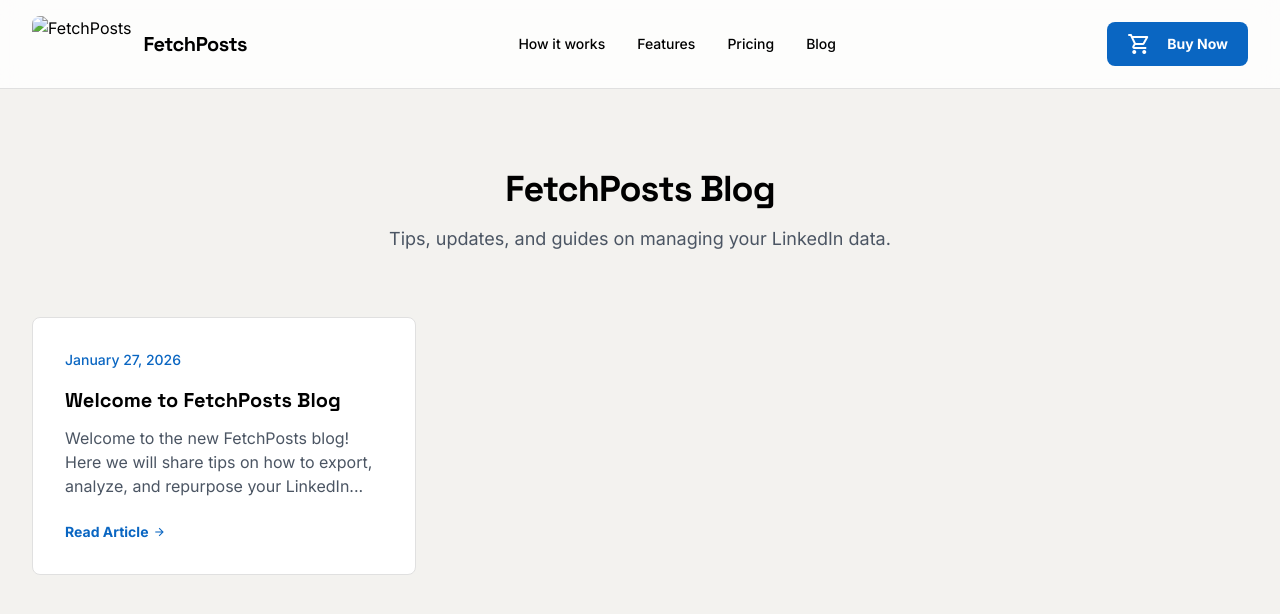
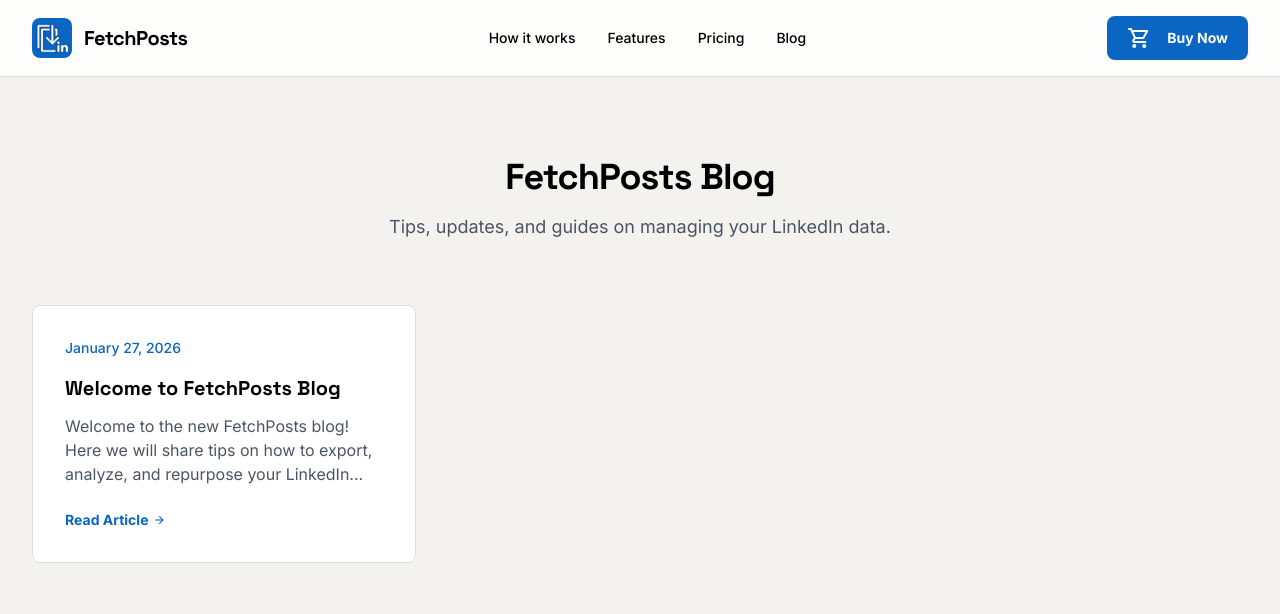
Before and after one commit to Kuziomkin/fetchposts_landing, a Jekyll site: the page built from blog/index.html, in a window 1280 px wide and 900 px high. Shown: the top 614 px of the window. Built offline with Jekyll 4.4.1, drawn with Linux system fonts in a browser that asks for light colours; nearby versions of some CDN libraries.

Commit message:
Fixed navigations

```diff
--- a/_layouts/default.html
+++ b/_layouts/default.html
@@ -5,7 +5,7 @@
     <meta charset="utf-8" />
     <meta content="width=device-width, initial-scale=1.0" name="viewport" />
     {% seo %}
-    <link rel="icon" type="image/png" href="{{ " /assets/FetchPosts_logo_v2.1.png" | relative_url }}" />
+    <link rel="icon" type="image/png" href="{{ '/assets/FetchPosts_logo_v2.1.png' | relative_url }}" />
     <!-- Fonts -->
     <link href="https://fonts.googleapis.com" rel="preconnect" />
     <link crossorigin="" href="https://fonts.gstatic.com" rel="preconnect" />
@@ -72,21 +72,25 @@
         class="sticky top-0 z-50 w-full border-b border-border-light dark:border-border-dark bg-surface-light/80 dark:bg-surface-dark/80 backdrop-blur-md">
         <div class="mx-auto flex max-w-7xl items-center justify-between px-6 py-4 lg:px-8">
             <div class="flex items-center gap-3">
-                <a href="/" class="flex items-center gap-3">
-                    <img src="{{ " /assets/FetchPosts_logo_v2.1.png" | relative_url }}" alt="FetchPosts"
-                        class="h-14 w-auto rounded-lg" />
+                <a href="{{ '/' | relative_url }}" class="flex items-center gap-3">
+                    <img src="{{ '/assets/FetchPosts_logo_v2.1.png' | relative_url }}" alt="FetchPosts"
+                        class="h-10 w-auto rounded-lg" />
                     <h1 class="font-display text-xl font-bold tracking-tight text-black dark:text-white">FetchPosts</h1>
                 </a>
             </div>
             <nav class="hidden md:flex gap-8">
-                <a class="text-sm font-medium hover:text-primary transition-colors" href="/#how-it-works">How it
+                <a class="text-sm font-medium hover:text-primary transition-colors"
+                    href="{{ '/#how-it-works' | relative_url }}">How it
                     works</a>
-                <a class="text-sm font-medium hover:text-primary transition-colors" href="/#features">Features</a>
-                <a class="text-sm font-medium hover:text-primary transition-colors" href="/#pricing">Pricing</a>
-                <a class="text-sm font-medium hover:text-primary transition-colors" href="/blog/">Blog</a>
+                <a class="text-sm font-medium hover:text-primary transition-colors"
+                    href="{{ '/#features' | relative_url }}">Features</a>
+                <a class="text-sm font-medium hover:text-primary transition-colors"
+                    href="{{ '/#pricing' | relative_url }}">Pricing</a>
+                <a class="text-sm font-medium hover:text-primary transition-colors"
+                    href="{{ '/blog/' | relative_url }}">Blog</a>
             </nav>
             <a class="rounded-lg bg-primary px-5 py-2.5 text-sm font-bold text-white transition-all hover:bg-primary-dark flex items-center gap-2"
-                href="/#pricing">
+                href="{{ '/#pricing' | relative_url }}">
                 <span class="material-symbols-outlined mr-2">shopping_cart</span>
                 <span>Buy Now</span>
             </a>
@@ -102,7 +106,7 @@
         class="border-t border-border-light dark:border-border-dark bg-white dark:bg-surface-dark pt-12 pb-8 mt-auto">
         <div class="mx-auto max-w-7xl px-6 lg:px-8 flex flex-col items-center">
             <div class="flex items-center gap-2 mb-6">
-                <img src="{{ " /assets/FetchPosts_logo_v2.1.png" | relative_url }}" alt="FetchPosts"
+                <img src="{{ '/assets/FetchPosts_logo_v2.1.png' | relative_url }}" alt="FetchPosts"
                     class="h-10 w-10 rounded-lg" />
                 <span class="font-display text-lg font-bold text-black dark:text-white">FetchPosts</span>
             </div>
@@ -110,9 +114,9 @@
                 A tool for creators who want ownership of their digital labor. Not affiliated with LinkedIn Corporation.
             </p>
             <div class="flex gap-6 text-sm text-gray-500 mb-8">
-                <a class="hover:text-primary transition-colors" href="{{ " /privacy-policy.html" | relative_url
+                <a class="hover:text-primary transition-colors" href="{{ '/privacy-policy.html' | relative_url
                     }}">Privacy Policy</a>
-                <a class="hover:text-primary transition-colors" href="{{ " /terms-of-service.html" | relative_url
+                <a class="hover:text-primary transition-colors" href="{{ '/terms-of-service.html' | relative_url
                     }}">Terms of Service</a>
                 <a class="hover:text-primary transition-colors" href="mailto:support@fetchposts.com">Support</a>
             </div>
```
